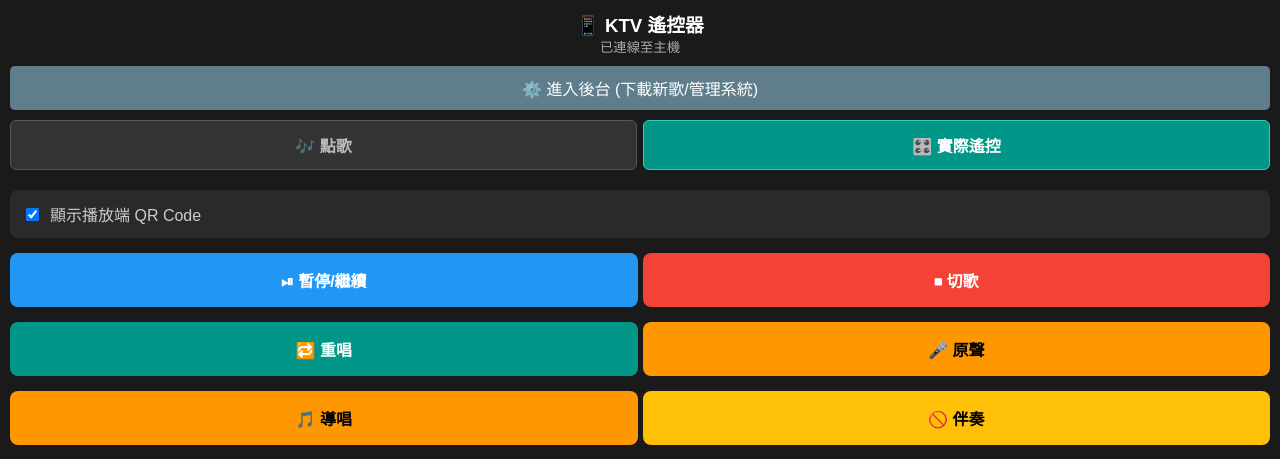
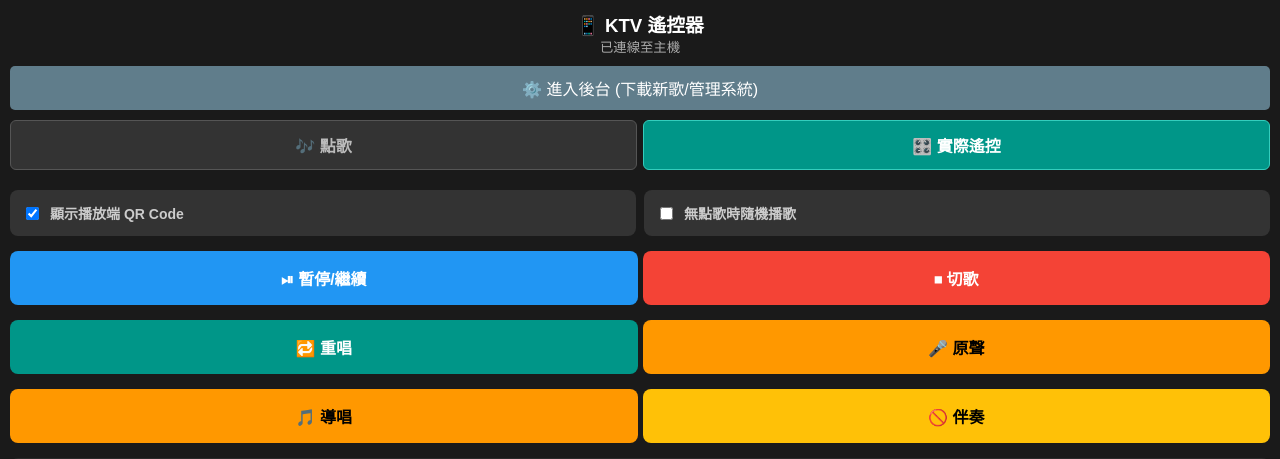
Before and after one commit to ianliu0718/OpenKTV-ianAuto360, a Flask app: page / in a window 1280 px wide, after a click on "🎛️ 實際遙控". Shown: the top 459 px of the page. Run offline with Flask 3, Linux system fonts and the light colour scheme; data that the repository does not hold is empty; some libraries are stand-ins or nearby versions.

Commit message:
新增：沒有點歌的時候可以隨機播歌。

```diff
--- a/main.py
+++ b/main.py
@@ -2,6 +2,7 @@ import sys
 import os
 import glob
 import queue
+import random
 import re
 
 # ==========================================
@@ -720,6 +721,22 @@ playlist_queue = []
 subtitle_visible = False
 subtitle_font_size = 100
 qr_visible = True
+random_play_enabled = False
+
+def start_random_song():
+    """Append and start one random song when the playback queue is empty."""
+    global subtitle_visible
+    songs = [filename for filename in os.listdir(SONGS_DIR) if filename.lower().endswith('.mp4')]
+    if not songs:
+        return False
+    filename = random.choice(songs)
+    playlist_queue.append(filename)
+    subtitle_visible = False
+    emit('update_queue', playlist_queue, broadcast=True)
+    emit('queue_song_added', {'filename': filename}, broadcast=True)
+    emit('play_video', _play_video_payload(filename), broadcast=True)
+    broadcast_current_song()
+    return True
 
 def broadcast_current_song():
     """Broadcast the current song and its subtitle presentation state to all clients."""
@@ -740,6 +757,7 @@ def handle_connect():
         'font_size': subtitle_font_size,
     })
     emit('qr_visibility', {'visible': qr_visible})
+    emit('random_play', {'enabled': random_play_enabled})
 
 @socketio.on('set_qr_visibility')
 def handle_qr_visibility(data):
@@ -747,6 +765,15 @@ def handle_qr_visibility(data):
     global qr_visible
     qr_visible = bool(data.get('visible')) if isinstance(data, dict) else True
     emit('qr_visibility', {'visible': qr_visible}, broadcast=True)
+
+@socketio.on('set_random_play')
+def handle_random_play(data):
+    """Update and broadcast whether idle playback should choose random songs."""
+    global random_play_enabled
+    random_play_enabled = bool(data.get('enabled')) if isinstance(data, dict) else False
+    emit('random_play', {'enabled': random_play_enabled}, broadcast=True)
+    if random_play_enabled and not playlist_queue:
+        start_random_song()
 
 @socketio.on('add_to_queue')
 def handle_add_queue(data):
@@ -837,6 +864,8 @@ def handle_song_ended():
             emit('play_video', _play_video_payload(next_song), broadcast=True)
             broadcast_current_song()
         else:
+            if random_play_enabled and start_random_song():
+                return
             # 沒歌了，停止畫面並回到待機狀態
             emit('stop_video', broadcast=True)
             broadcast_current_song()
--- a/templates/remote.html
+++ b/templates/remote.html
@@ -31,6 +31,9 @@
         .tab-button { width: 100%; padding: 12px 8px; border: 1px solid #555; border-radius: 6px; background: #333; color: #bbb; font-size: 16px; font-weight: bold; cursor: pointer; }
         .tab-button.active { background: #009688; border-color: #34cdbd; color: white; }
         .song-tools { position: sticky; top: 60px; z-index: 9; padding-top: 4px; background: #1a1a1a; }
+        .setting-grid { display: grid; grid-template-columns: 1fr 1fr; gap: 8px; }
+        .setting-button { display: flex; align-items: center; gap: 8px; min-height: 46px; box-sizing: border-box; padding: 12px; border-radius: 8px; background: #333; color: #ccc; font-size: 14px; font-weight: bold; cursor: pointer; }
+        .setting-button input { width: auto; flex: 0 0 auto; }
         .tab-panel[hidden] { display: none; }
     </style>
     <script src="https://cdnjs.cloudflare.com/ajax/libs/socket.io/4.0.1/socket.io.js"></script>
@@ -74,10 +77,14 @@
             </div>
         </div>
 
-        <div style="background:#2a2a2a; padding:12px; border-radius:8px; margin-bottom:10px;">
-            <label style="display:flex; align-items:center; gap:8px; color:#ccc;">
+        <div class="setting-grid" style="margin-bottom:10px;">
+            <label class="setting-button">
                 <input type="checkbox" id="qr-visibility" checked style="width:auto;">
                 顯示播放端 QR Code
+            </label>
+            <label class="setting-button">
+                <input type="checkbox" id="random-play" style="width:auto;">
+                無點歌時隨機播歌
             </label>
         </div>
 
@@ -125,6 +132,7 @@
         let songScrollTop = 0;
         const pendingSongs = new Set();
         const qrVisibility = document.getElementById('qr-visibility');
+        const randomPlay = document.getElementById('random-play');
 
         /**
          * Switches between song selection and playback control panels.
@@ -333,6 +341,24 @@
         qrVisibility.addEventListener('change', setQrVisibility);
         socket.on('qr_visibility', updateQrVisibility);
 
+        /**
+         * Updates the random playback switch from the server state.
+         * @param {Object} data Random playback state with an enabled field.
+         */
+        function updateRandomPlay(data) {
+            randomPlay.checked = Boolean(data.enabled);
+        }
+
+        /**
+         * Requests random playback whenever the queue becomes empty.
+         */
+        function setRandomPlay() {
+            socket.emit('set_random_play', { enabled: randomPlay.checked });
+        }
+
+        randomPlay.addEventListener('change', setRandomPlay);
+        socket.on('random_play', updateRandomPlay);
+
         socket.on('subtitle_state', (data) => {
             if (data.filename === currentPlayingFilename) {
                 currentSubtitleVisible = Boolean(data.visible);
```
Also changed, not shown: README.md.
